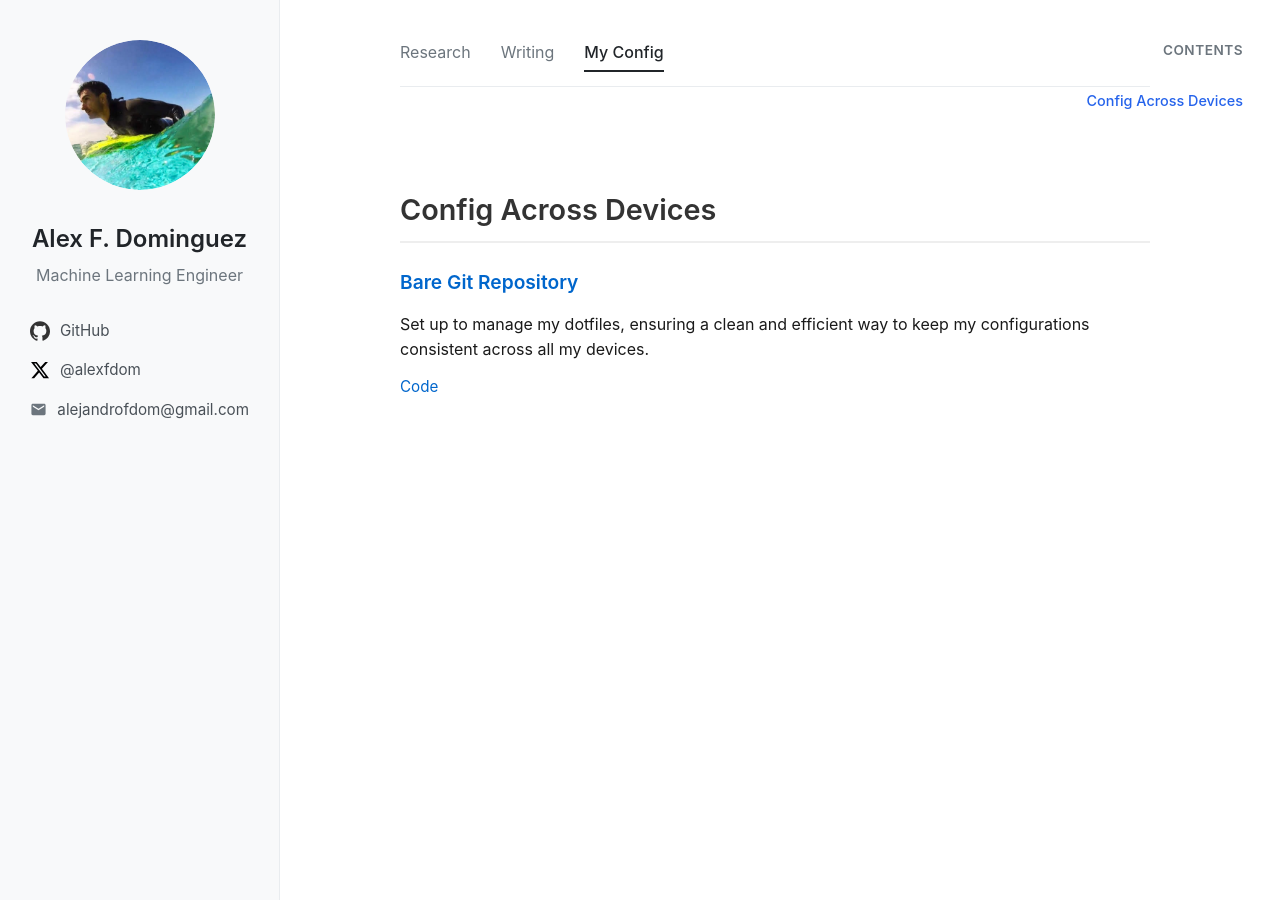
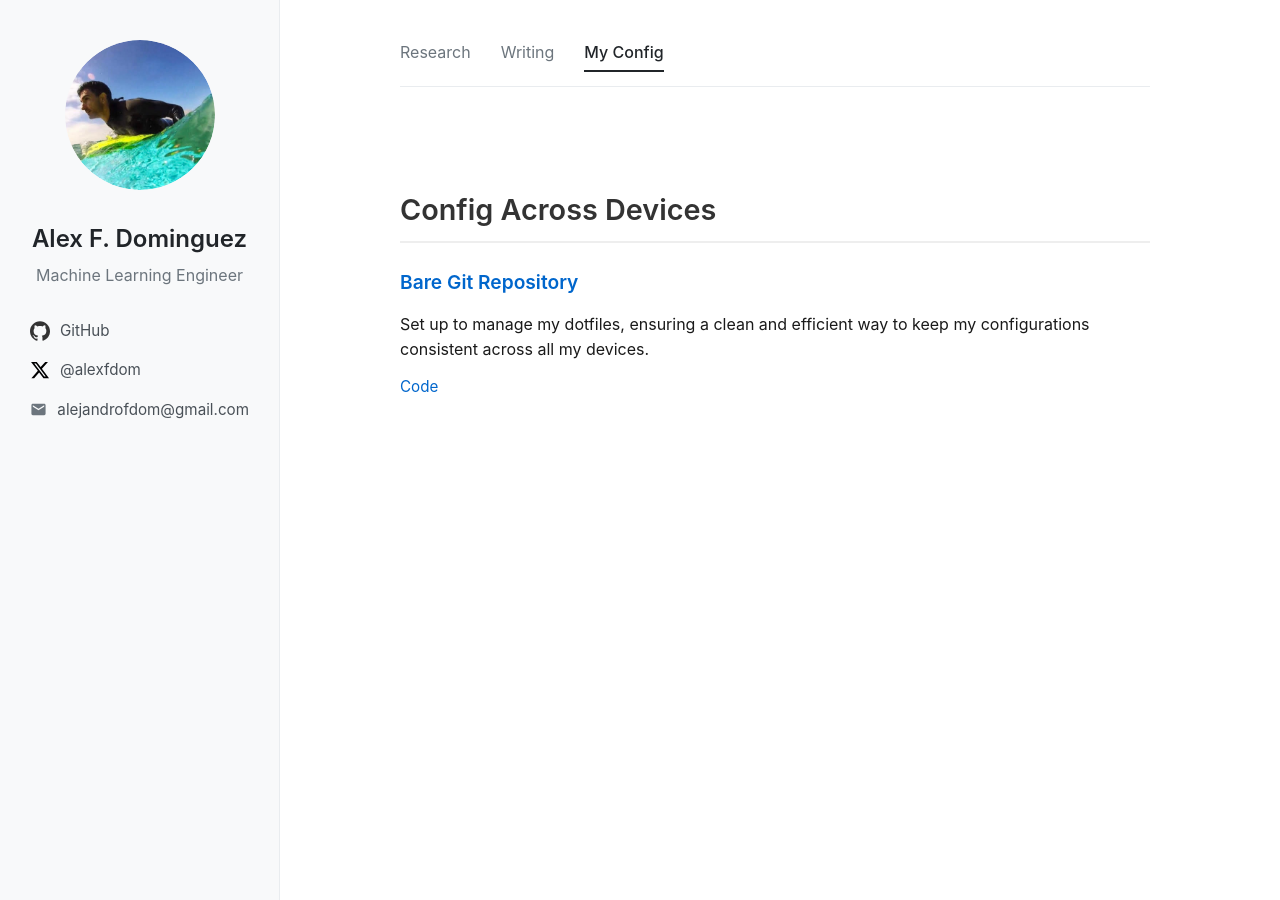
Before and after one commit to alexfdom/alexfdom, a Jekyll site: the page built from _pages/myconfig.md, in a window 1280 px wide. Built offline with Jekyll 4.4.1, drawn with Linux system fonts in a browser that asks for light colours.

Commit message:
feat: improve responsive design

```diff
--- a/assets/css/main.css
+++ b/assets/css/main.css
@@ -353,6 +353,10 @@ body {
         min-height: 100vh;
     }
 
+    .right-sidebar {
+        display: none;
+    }
+
     .left-nav {
         height: auto;
         min-height: 200px;
@@ -521,7 +525,7 @@ body {
     margin: 0;
 }
 
-@media (max-width: 1200px) {
+@media (max-width: 1400px) {
     .right-sidebar {
         width: 200px;
         padding: 40px 15px;
@@ -530,6 +534,10 @@ body {
 
     .content-container {
         margin-right: 0;
+    }
+
+    .right-sidebar {
+        display: none;
     }
 }
 
```
